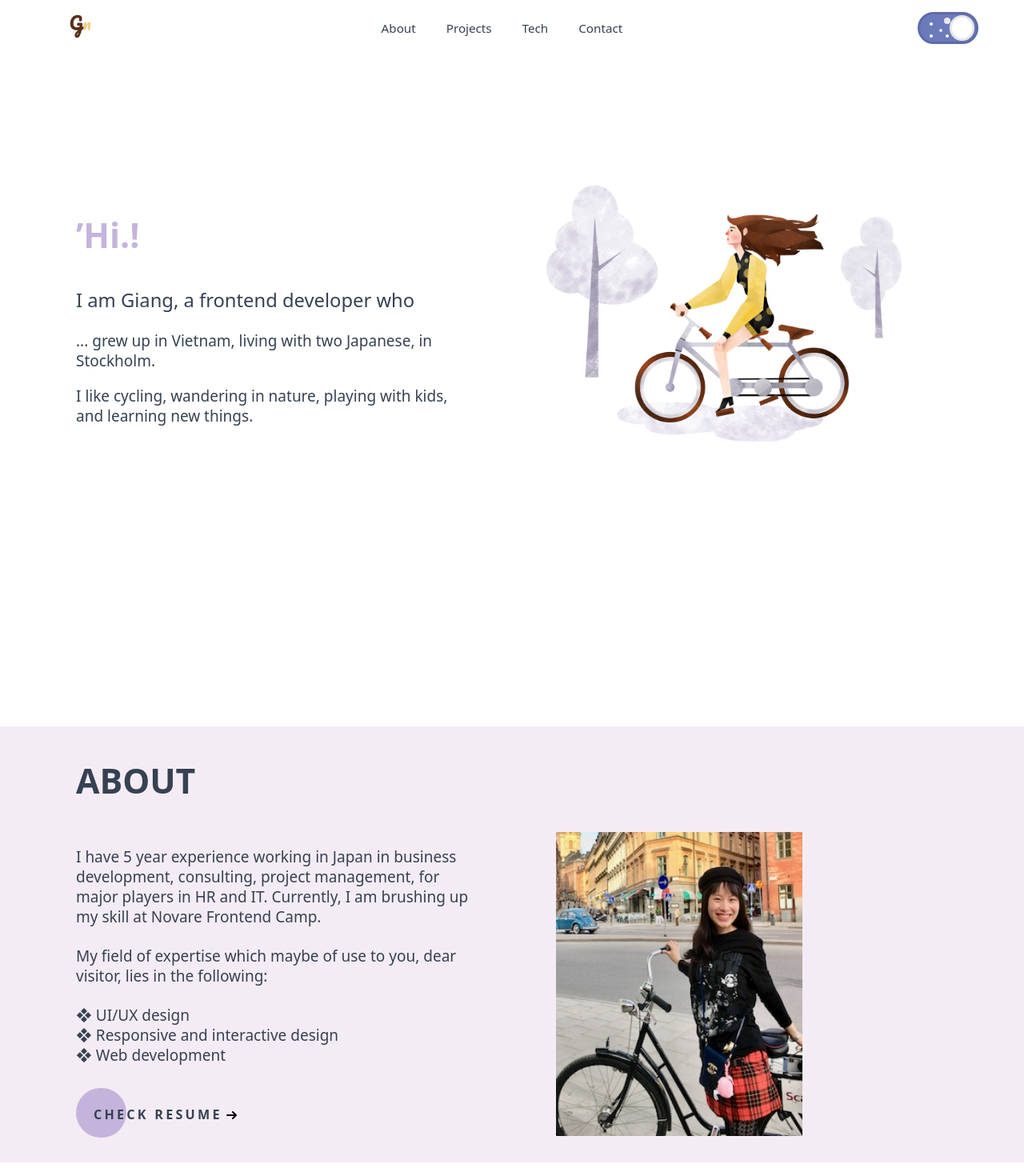
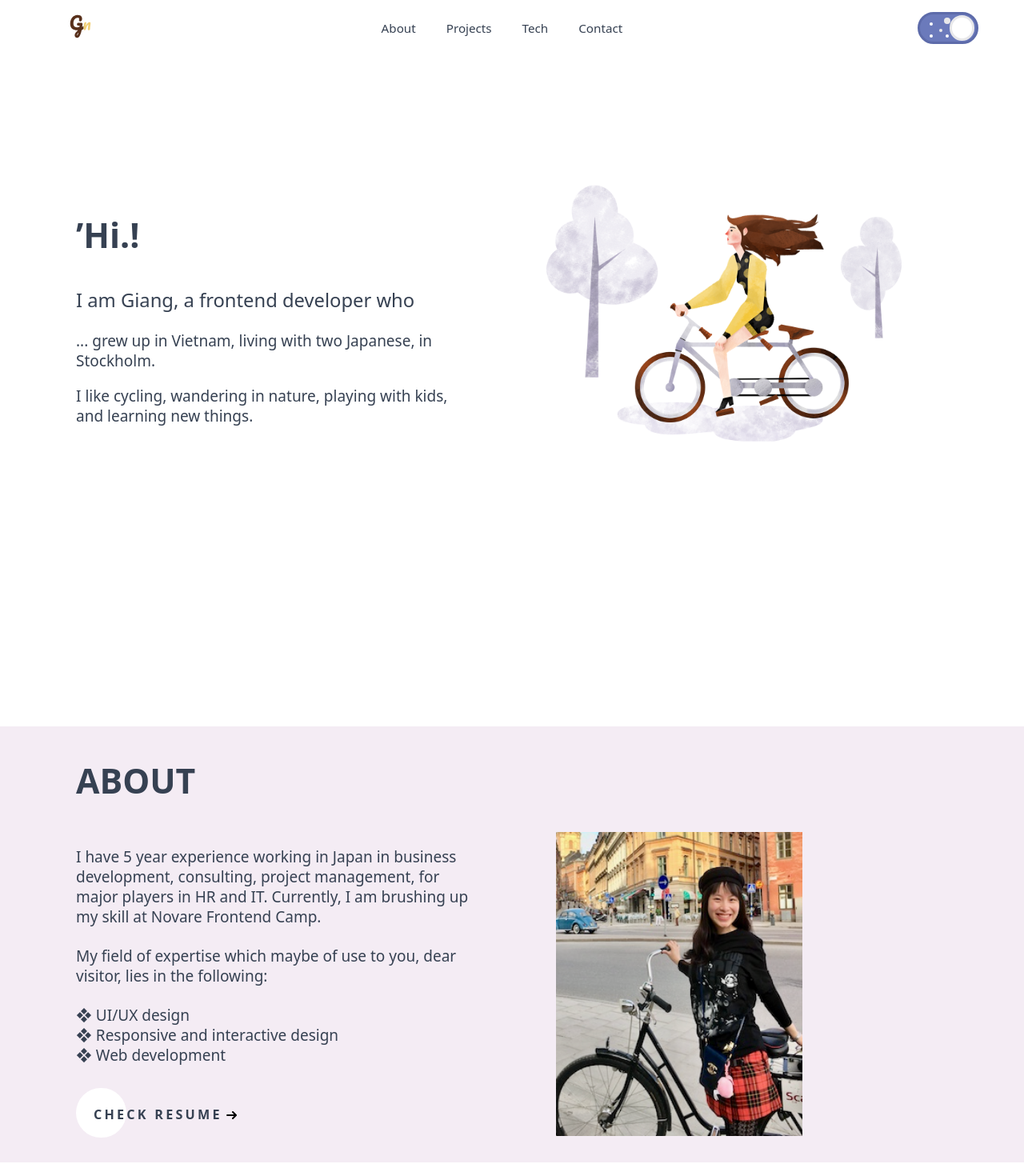
Before and after one commit to nh-g/portfolio-in-react, a React (Create React App) app: page / in a window 1280 px wide. Shown: the top 1470 px of the page at 80% size. Built offline with nearby package versions, Linux system fonts and the light colour scheme.

Commit message:
reduce number of color scheme: use existing colors

```diff
--- a/src/styles/atoms/_button.scss
+++ b/src/styles/atoms/_button.scss
@@ -2,7 +2,7 @@ a{
     text-decoration: none;
     color: var(--light-text);
     &:hover{
-        color: white;
+        color: var(--dark-text);
     }
 }
 
@@ -65,7 +65,7 @@ button{
 
 .cta{
     a{
-        color: white;
+        color: var(--dark-text);
 }
     position: relative;
     margin: auto;
@@ -78,7 +78,7 @@ button{
         left: 0;
         display: block;
         border-radius: 1.65rem;
-        background: var(--cta);
+        background: var(--light-background);
         width: 3.3rem;
         height: 3.3rem;
         transition: all .3s ease;
@@ -107,7 +107,7 @@ button{
     &:hover{
         &:before{
             width: 100%;
-            background: var(--cta);
+            background: var(--light-background);
         }
         svg{
             transform: translateX(0);
--- a/src/styles/base/layout.scss
+++ b/src/styles/base/layout.scss
@@ -82,7 +82,6 @@ section:nth-child(even) {
   --button-light: #b8dbd9;
 
   --pill: #b8dbd9;
-  --cta:#b8dbd9;
 
 }
 
@@ -98,5 +97,4 @@ section:nth-child(even) {
   --button-light: white;
 
   --pill: #5e4b56;
-  --cta: #C4B4DC;
 }
```
